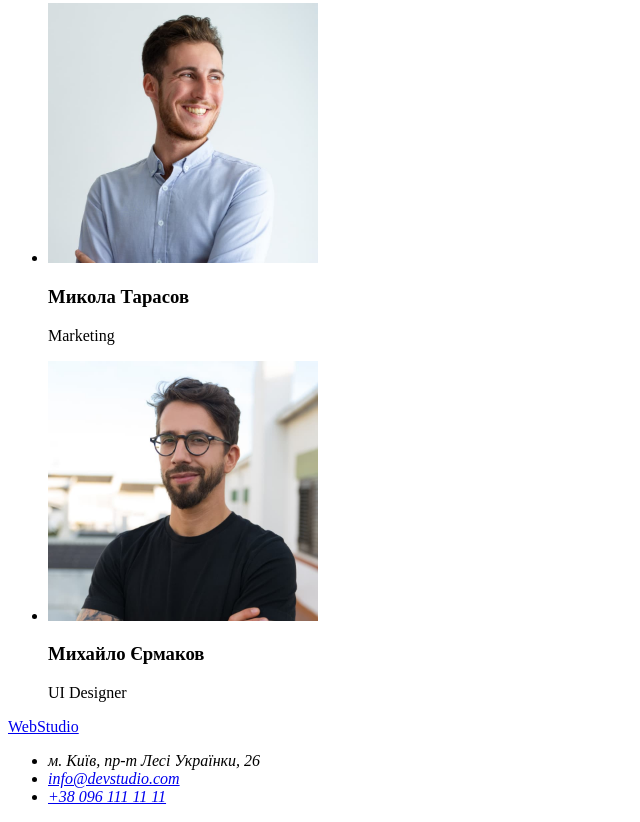
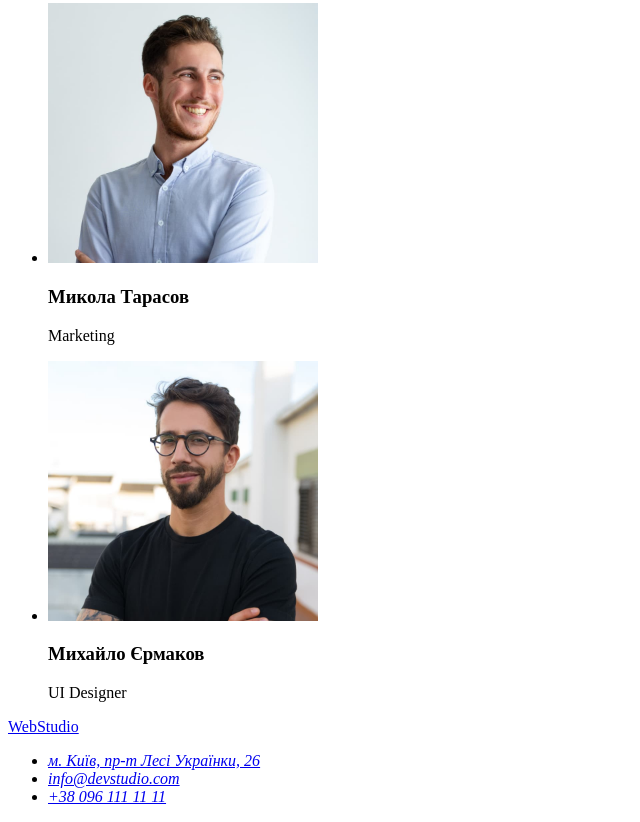
Before and after one commit to WestEagle-PS/goit-markup-hw-01, a plain HTML site: page index.html in a window 1280 px wide. Shown: the part 2285-3107 px from the top of the page, without its empty margins (0-640 px from the left). Drawn offline with Linux system fonts and the light colour scheme.

Commit message:
Update index.html

```diff
--- a/index.html
+++ b/index.html
@@ -149,7 +149,7 @@
       <a href="/">WebStudio</a>
       <address>
         <ul>
-          <li>м. Київ, пр-т Лесі Українки, 26</li>
+          <li><a href="https://goo.gl/maps/DsKEoF5LZSDJmVbp9" target="_blank" rel="noreferrer noopener">м. Київ, пр-т Лесі Українки, 26</a></li>
           <li><a href="mailto:info@devstudio.com">info@devstudio.com</a></li>
           <li><a href="tel:+380961111111">+38 096 111 11 11</a></li>
         </ul>
```
